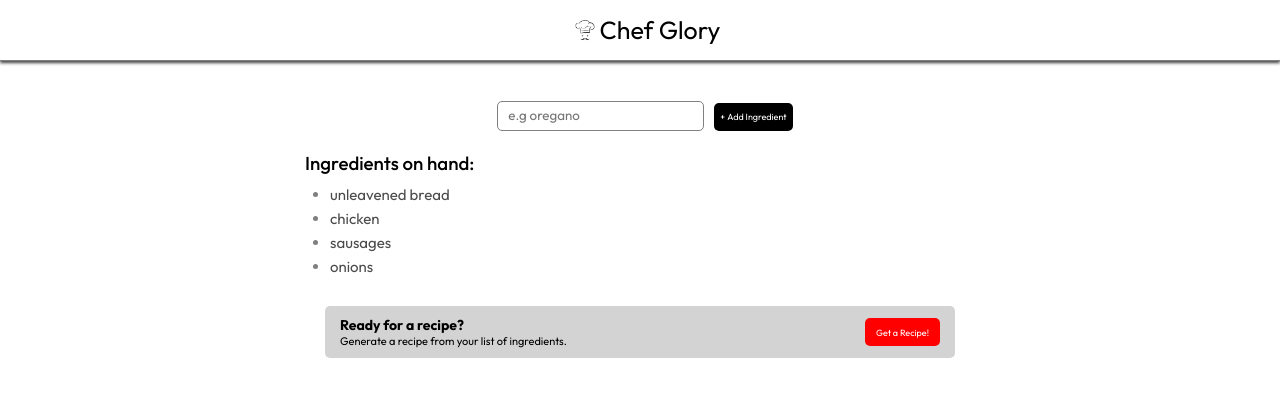
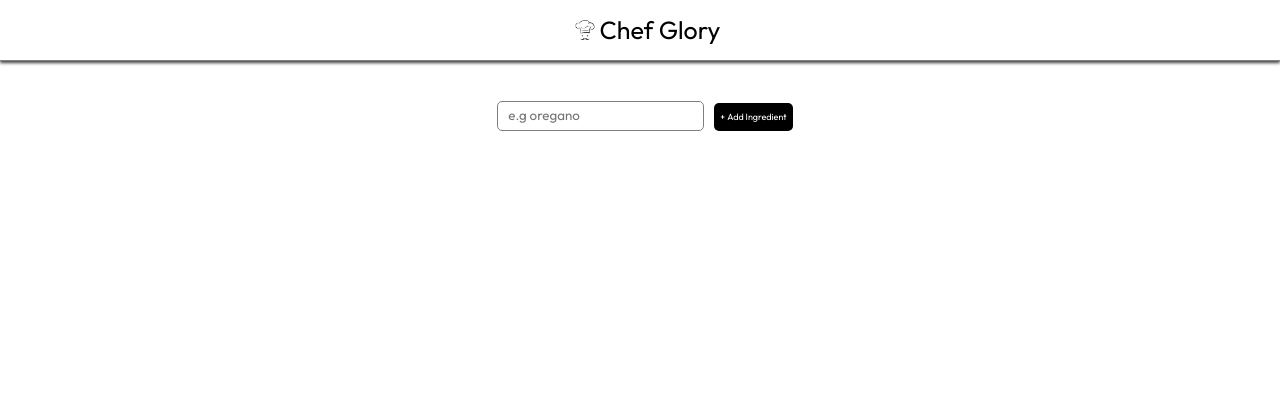
Before and after one commit to Bukunmi16/ingredient-app, a React (Vite) app: page / in a window 1280 px wide. Shown: the top 396 px of the page. Built offline with nearby package versions, Linux system fonts and the light colour scheme.

Commit message:
Update main.jsx

```diff
--- a/src/components/main.jsx
+++ b/src/components/main.jsx
@@ -7,7 +7,7 @@ import { getRecipeFromHF } from "../../ai"
 
 export default function Main() {
 
-    const [ingredients, setIngredients] = useState(["unleavened bread", "chicken", "sausages", "onions" ])
+    const [ingredients, setIngredients] = useState([])
     const [recipe, setRecipe] = useState("")
     const recipeSection = useRef(null)
 
```
